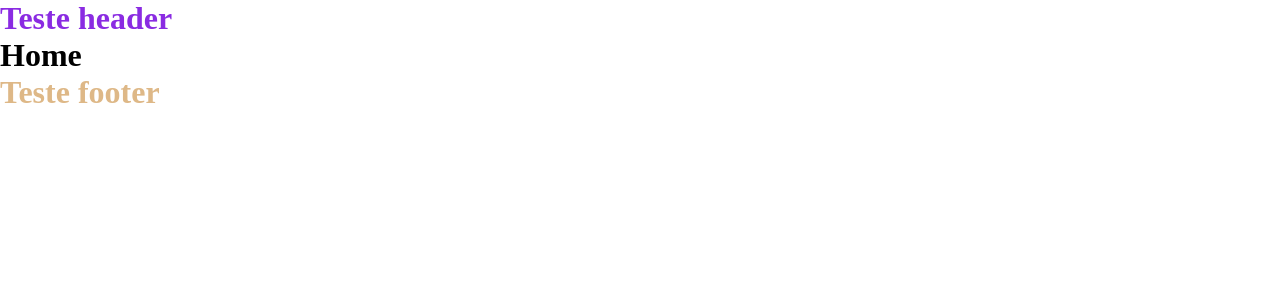
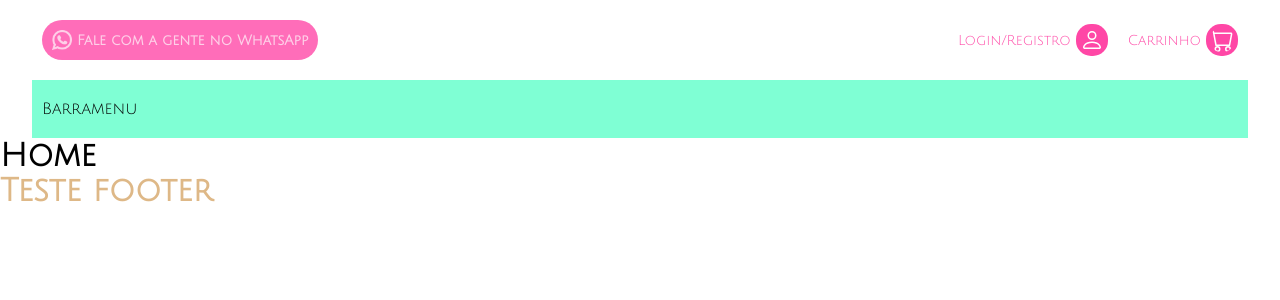
Before and after one commit to Thyale/SorveteriaDoceGelato, a React (Vite) app in the folder DoceGelato/: page / in a window 1280 px wide. Shown: the top 300 px of the page. Built offline with nearby package versions, Linux system fonts and the light colour scheme.

Commit message:
Parte Superior do Header Finalizada

```diff
--- a/DoceGelato/index.html
+++ b/DoceGelato/index.html
@@ -4,6 +4,9 @@
     <meta charset="UTF-8" />
     <link rel="icon" type="image/svg+xml" href="/LogoDoceGelato.png" />
     <meta name="viewport" content="width=device-width, initial-scale=1.0" />
+    <link rel="preconnect" href="https://fonts.googleapis.com">
+    <link rel="preconnect" href="https://fonts.gstatic.com" crossorigin>
+    <link href="https://fonts.googleapis.com/css2?family=Julius+Sans+One&display=swap" rel="stylesheet">
     <title>Doce Gelato</title>
   </head>
   <body>
--- a/DoceGelato/src/Pages/Header/Header.css
+++ b/DoceGelato/src/Pages/Header/Header.css
@@ -1,3 +1,84 @@
-.testecss{
-    color: blueviolet;
+/*Configurações gerais do cabeçalho*/
+header{
+    width: 95vw;
+    margin: auto;
 }
+
+
+
+/*Barra superior do header - container geral de css*/
+.BarraSuperior{
+    padding: 20px 10px;
+    display: flex;
+    flex-direction: row;
+    align-items: center;
+    justify-content: space-between;
+}
+/*Barra superior do header - Css do botão whatsapp*/
+.BarraSuperior_BtnWhats{
+    border: none;
+    background-color: rgba(255, 109, 185, 1);
+    padding: 10px;
+    border-radius: 20px;
+    display: flex;
+    flex-direction: row;
+    align-items: center;
+    gap: 5px;
+    text-decoration: none;
+}
+.BarraSuperior_BtnWhats:hover{
+    background-color:  rgb(255, 24, 144);
+}
+.BarraSuperior_BtnWhats img{
+    max-width: 20px;
+}
+.BarraSuperior_BtnWhats p{
+    color: rgba(254, 208, 232, 1);
+    font-size: 14px;
+    font-weight: bold;
+}
+/*Barra superior do header - Css dos botoes de login e registro*/
+.BarraSuperior_Container{
+    display: flex;
+    flex-direction: row;
+    gap: 20px;
+}
+.BarraSuperior_Container_LoginEndCart{
+    display: flex;
+    flex-direction: row;
+    text-decoration: none;
+    align-items: center;
+    gap: 5px;
+}
+.BarraSuperior_Container_LoginEndCart p{
+    color: rgba(255, 71, 166, 1);
+    font-size: 14px;
+}
+.BarraSuperior_Container_LoginEndCart svg{
+    color: white;
+    background-color:  rgba(255, 71, 166, 1);
+    padding: 4px;
+    border-radius: 15px;
+}
+.BarraSuperior_Container_LoginEndCart svg:hover{
+    background-color:  rgb(255, 24, 144);
+}
+
+
+
+
+/*Menu Principal da página Home*/
+.BarraMenu{
+    background-color: aquamarine;
+    padding: 20px 10px;
+}
+
+@media (max-width:670px){
+    /*Tiro os textos dos botões presentes na parte superior do header*/
+    .BarraSuperior_BtnWhats p{
+        display: none;
+    }
+    .BarraSuperior_Container_LoginEndCart p{
+        display: none;
+    }
+}
--- a/DoceGelato/src/Pages/Header/Header.jsx
+++ b/DoceGelato/src/Pages/Header/Header.jsx
@@ -1,5 +1,28 @@
 export default function Header(){
     return(
-        <h1 className="testecss">Teste header</h1>
+        <header>
+
+            <div className="BarraSuperior">
+                <a aria-label="Botão de link que dará para o WhatsApp da empresa" className="BarraSuperior_BtnWhats" href="https://wa.me/5511999999999?text=Olá,%20gostaria%20de%20saber%20mais%20sobre%20os%20serviços%20da%20sua%20empresa." target="_blank">
+                    <img src="/src/assets/IconWhats.png" alt="Icon Ilustrativo do whatsapp" />
+                    <p>Fale com a gente no WhatsApp</p>
+                </a>
+                <div className="BarraSuperior_Container">
+                    <a aria-label="Botão de link que dará para o Login e registro" className="BarraSuperior_Container_LoginEndCart" href={"/Login"}>
+                        <p>Login/Registro</p>
+                        <svg xmlns="http://www.w3.org/2000/svg" width="24" height="24" fill="currentColor" className="bi bi-person" viewBox="0 0 16 16"><path d="M8 8a3 3 0 1 0 0-6 3 3 0 0 0 0 6m2-3a2 2 0 1 1-4 0 2 2 0 0 1 4 0m4 8c0 1-1 1-1 1H3s-1 0-1-1 1-4 6-4 6 3 6 4m-1-.004c-.001-.246-.154-.986-.832-1.664C11.516 10.68 10.289 10 8 10s-3.516.68-4.168 1.332c-.678.678-.83 1.418-.832 1.664z"/></svg>
+                    </a>
+                    <a aria-label="Botão de link que dará para o carrinho de compras" className="BarraSuperior_Container_LoginEndCart"href={"/Cart"}>
+                        <p>Carrinho</p>
+                        <svg xmlns="http://www.w3.org/2000/svg" width="24" height="24" fill="currentColor" className="bi bi-cart" viewBox="0 0 16 16"><path d="M0 1.5A.5.5 0 0 1 .5 1H2a.5.5 0 0 1 .485.379L2.89 3H14.5a.5.5 0 0 1 .491.592l-1.5 8A.5.5 0 0 1 13 12H4a.5.5 0 0 1-.491-.408L2.01 3.607 1.61 2H.5a.5.5 0 0 1-.5-.5M3.102 4l1.313 7h8.17l1.313-7zM5 12a2 2 0 1 0 0 4 2 2 0 0 0 0-4m7 0a2 2 0 1 0 0 4 2 2 0 0 0 0-4m-7 1a1 1 0 1 1 0 2 1 1 0 0 1 0-2m7 0a1 1 0 1 1 0 2 1 1 0 0 1 0-2"/></svg>
+                    </a>
+                </div>
+            </div>
+
+            <div className="BarraMenu">
+                <p>Barramenu</p>
+            </div>
+
+        </header>
     )
 }
--- a/DoceGelato/src/index.css
+++ b/DoceGelato/src/index.css
@@ -1,2 +1,2 @@
 *{margin: 0;padding: 0;}
-html{height: 100vh;width: 100vw;}
+html{height: 100vh;width: 100vw;font-family: "Julius Sans One", serif;}
```
Also changed, not shown: DoceGelato/src/assets/IconWhats.png (added).
